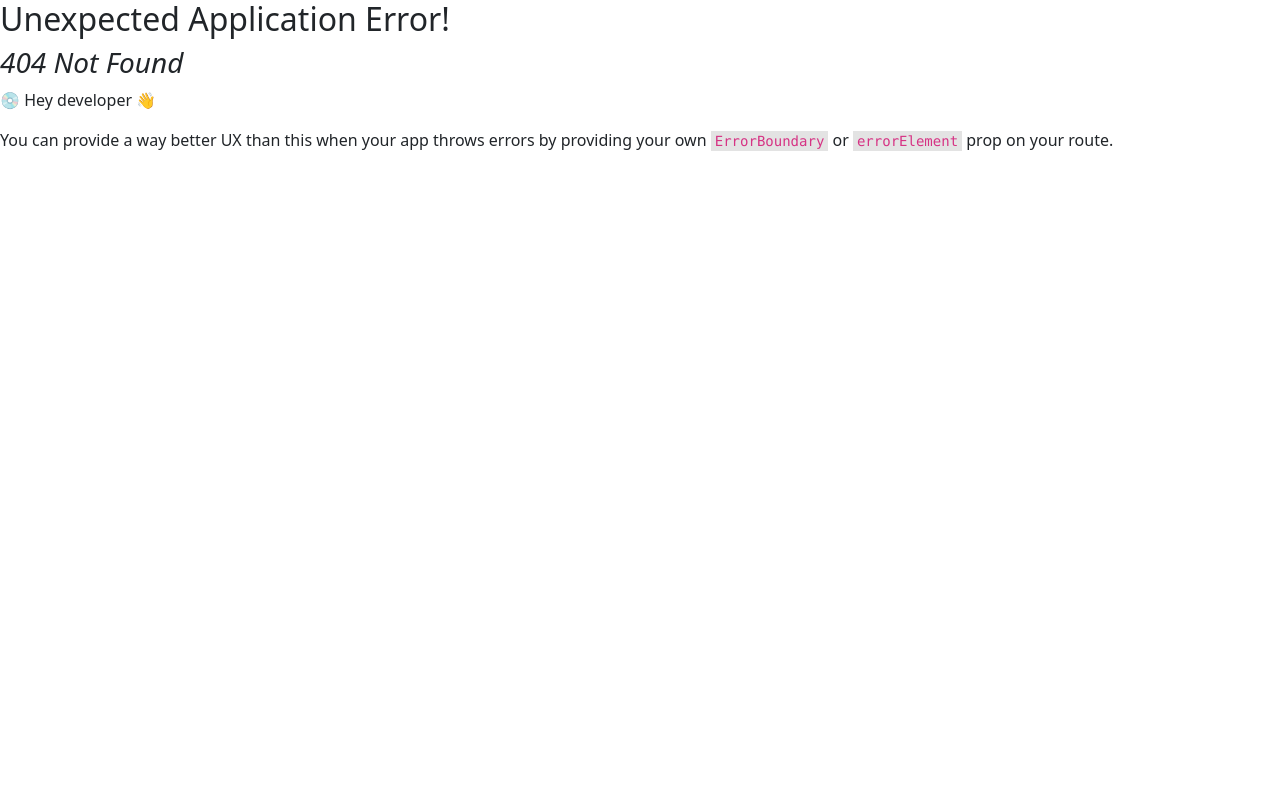
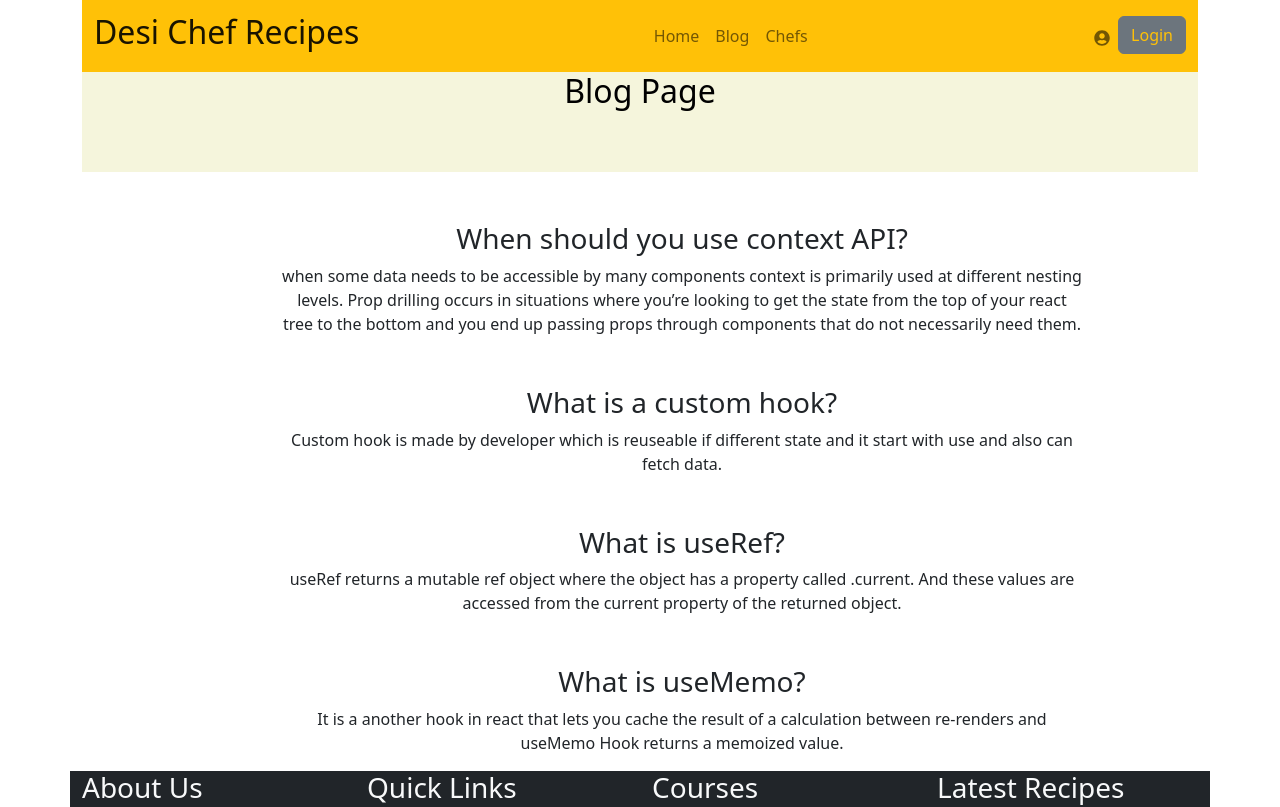
Before and after one commit to ArafatHossain403/Desi-chefs-recipes-client, a React (Vite) app: page /blog in a window 1280 px wide. Before the commit this address had no page. Shown: the top 807 px of the page. Built offline with nearby package versions, Linux system fonts and the light colour scheme.

Commit message:
Blog page add

```diff
--- /dev/null
+++ b/src/pages/Blogs/Blog.css
@@ -0,0 +1,20 @@
+.blog-banner{
+    background-color: beige;
+    color: black;
+    font-size: larger;
+    height: 100px;
+}
+.blog-banner h2{
+    text-align: center;
+    align-items: center;
+}
+.question-div{
+    text-align: center;
+}
+.question-div-ans{
+    margin-left: 200px;
+    text-align: center;
+    width: 800px;
+    margin-top: 50px;
+
+}
--- /dev/null
+++ b/src/pages/Blogs/Blog.jsx
@@ -0,0 +1,42 @@
+import React from 'react';
+import "./Blog.css"
+import { Container } from 'react-bootstrap';
+import Header from '../Shared/Header/Header';
+import Footer from '../Shared/Footer/Footer';
+const Blog = () => {
+    return (
+        <div>
+            <Header></Header>
+
+            <Container>
+            <div className='blog-banner'>
+            <h2>Blog Page</h2>
+            </div>
+
+            <div className='question-div'>
+                <div className='question-div-ans' >
+                    <h3>When should you use context API?</h3>
+                    <p> when some data needs to be accessible by many components  context is primarily used at different nesting levels. Prop drilling occurs in situations where you’re looking to get the state from the top of your react tree to the bottom and you end up passing props through components that do not necessarily need them.</p>
+                </div>
+                <div className='question-div-ans' >
+                    <h3>What is a custom hook?</h3>
+                    <p>Custom hook is made by developer which is reuseable if different state and it start with use and also can fetch data.</p>
+                </div>
+                <div className='question-div-ans' >
+                    <h3>What is useRef?</h3>
+                    <p>useRef returns a mutable ref object where the object has a property called .current. And these values are accessed from the current property of the returned object. </p>
+                </div>
+                <div className='question-div-ans' >
+                    <h3>What is useMemo?</h3>
+                    <p>It is a another hook in react that lets you cache the result of a calculation between re-renders and useMemo Hook returns a memoized value. </p>
+                </div>
+
+
+            </div>
+            </Container>
+            <Footer></Footer>
+        </div>
+    );
+};
+
+export default Blog;
--- /dev/null
+++ b/src/pages/Error/Error.jsx
@@ -0,0 +1,20 @@
+import React from 'react';
+import { Container } from 'react-bootstrap';
+import Header from '../Shared/Header/Header';
+import Footer from '../Shared/Footer/Footer';
+
+const Error = () => {
+    return (
+        <div>
+            <Header></Header>
+
+            <Container className='w-50 mx-auto'>
+                <img height={500} src="https://img.freepik.com/free-vector/oops-404-error-with-broken-robot-concept-illustration_114360-5529.jpg" alt="" />
+            </Container>
+            <Footer></Footer>
+
+        </div>
+    );
+};
+
+export default Error;
--- a/src/pages/Shared/Header/Header.jsx
+++ b/src/pages/Shared/Header/Header.jsx
@@ -6,7 +6,13 @@
 import { Link } from "react-router-dom";
 
 const Header = () => {
-  const {user} =  useContext(AuthContext);
+  const {user, logout} =  useContext(AuthContext);
+  const handleLogout = () =>{
+    logout()
+    .then()
+    .catch(error => console.log(error));
+  }
+
   return (
     <div>
       <Container>
@@ -18,14 +24,14 @@
             <Navbar.Collapse id="responsive-navbar-nav">
               <Nav className="mx-auto">
                 <Nav.Link href="/">Home</Nav.Link>
-                <Nav.Link href="/login">Blog</Nav.Link>
-                <Nav.Link href="#pricing">Chefs</Nav.Link>
+                <Nav.Link href="/blog">Blog</Nav.Link>
+                <Nav.Link href="/">Chefs</Nav.Link>
               </Nav>
               <Nav>
               <Nav.Link height={20} href=""><FaUserCircle/>{user}</Nav.Link>
                <div>
                { user ?
-                  <Button variant="secondary">Logout</Button> :
+                  <Button onClick={handleLogout} variant="secondary">Logout</Button> :
                   <Button variant="secondary"><Link  className="text-decoration-none text-warning" to={"/login"}>Login</Link></Button>
                   }
 
--- a/src/providers/AuthProvider.jsx
+++ b/src/providers/AuthProvider.jsx
@@ -1,5 +1,5 @@
-import React, { createContext } from 'react';
-import { createUserWithEmailAndPassword, getAuth } from "firebase/auth";
+import React, { createContext, useEffect, useState } from 'react';
+import { createUserWithEmailAndPassword, getAuth, onAuthStateChanged, signOut } from "firebase/auth";
 import app from '../firebase/firebase.config';
 
 
@@ -7,7 +7,8 @@
 const auth =getAuth(app);
 
 const AuthProvider = ({children}) => {
-    const user = null;
+    const user =null;
+    // const [user,setUser] = useState(null);
     const createUser=(email, password) =>{
         return createUserWithEmailAndPassword(auth, email, password)
     }
@@ -15,6 +16,12 @@
         return createUserWithEmailAndPassword(auth, email, password)
     }
 
+    // useEffect(()=>{
+    //     onAuthStateChanged(auth, loggedUser => {
+    //      console.log('logged in user', loggedUser);
+    //      setUser(loggedUser);
+    //     })
+    // },[])
 
     const authInfo = {
         user,
```
Also changed, not shown: src/routes/PrivateRoutes.jsx (added, +11 -0 lines), src/routes/Routes.jsx (+12 -0 lines).
